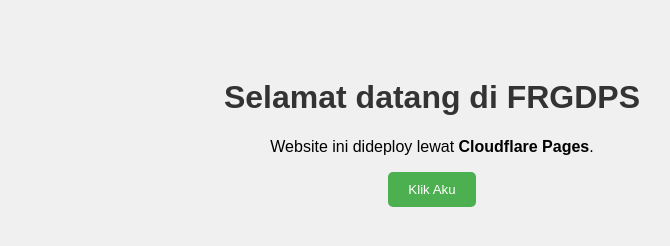
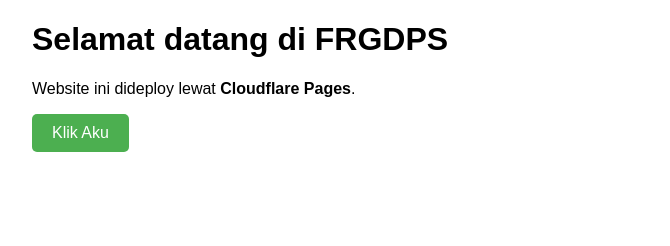
Before and after one commit to frgdps/Freedom, a plain HTML site: page index.html in a window 1280 px wide. Shown: the whole page, without its empty margins (208-878 px from the left). Drawn offline with Linux system fonts and the light colour scheme.

Commit message:
Update style.css

```diff
--- a/style.css
+++ b/style.css
@@ -1,19 +1,40 @@
 body {
-  font-family: sans-serif;
-  background: #f0f0f0;
-  text-align: center;
-  padding: 50px;
-}
-
-h1 {
-  color: #333;
+  font-family: Arial, sans-serif;
+  max-width: 800px;
+  margin: 20px auto;
+  padding: 0 20px;
 }
 
 button {
-  background: #4CAF50;
+  padding: 10px 20px;
+  font-size: 16px;
+  cursor: pointer;
+  background-color: #4CAF50;
   color: white;
-  padding: 10px 20px;
   border: none;
-  cursor: pointer;
   border-radius: 5px;
+  transition: transform 0.3s, background-color 0.3s;
 }
+
+button:hover {
+  transform: scale(1.1);
+  background-color: #45a049;
+}
+
+#hasil {
+  margin-top: 20px;
+  padding: 15px;
+  background-color: #f0f0f0;
+  border-radius: 5px;
+  opacity: 0;
+  transition: opacity 0.5s;
+}
+
+#hasil.active {
+  animation: fadeIn 1s ease-in-out;
+}
+
+@keyframes fadeIn {
+  from { opacity: 0; }
+  to { opacity: 1; }
+}
```
